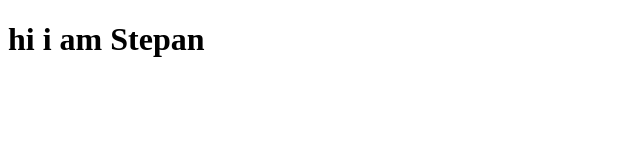
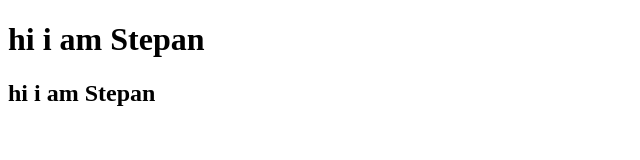
Before and after one commit to Ambrohkh/my-page, a plain HTML site: page index.html in a window 1280 px wide. Shown: the whole page, without its empty margins (0-640 px from the left). Drawn offline with Linux system fonts and the light colour scheme.

Commit message:
Update index.html

```diff
--- a/index.html
+++ b/index.html
@@ -5,5 +5,6 @@
 </head>
 <body>
 <h1>hi i am Stepan</h1>
+	<h2>hi i am Stepan</h2>
 </body>
 </html>
```
